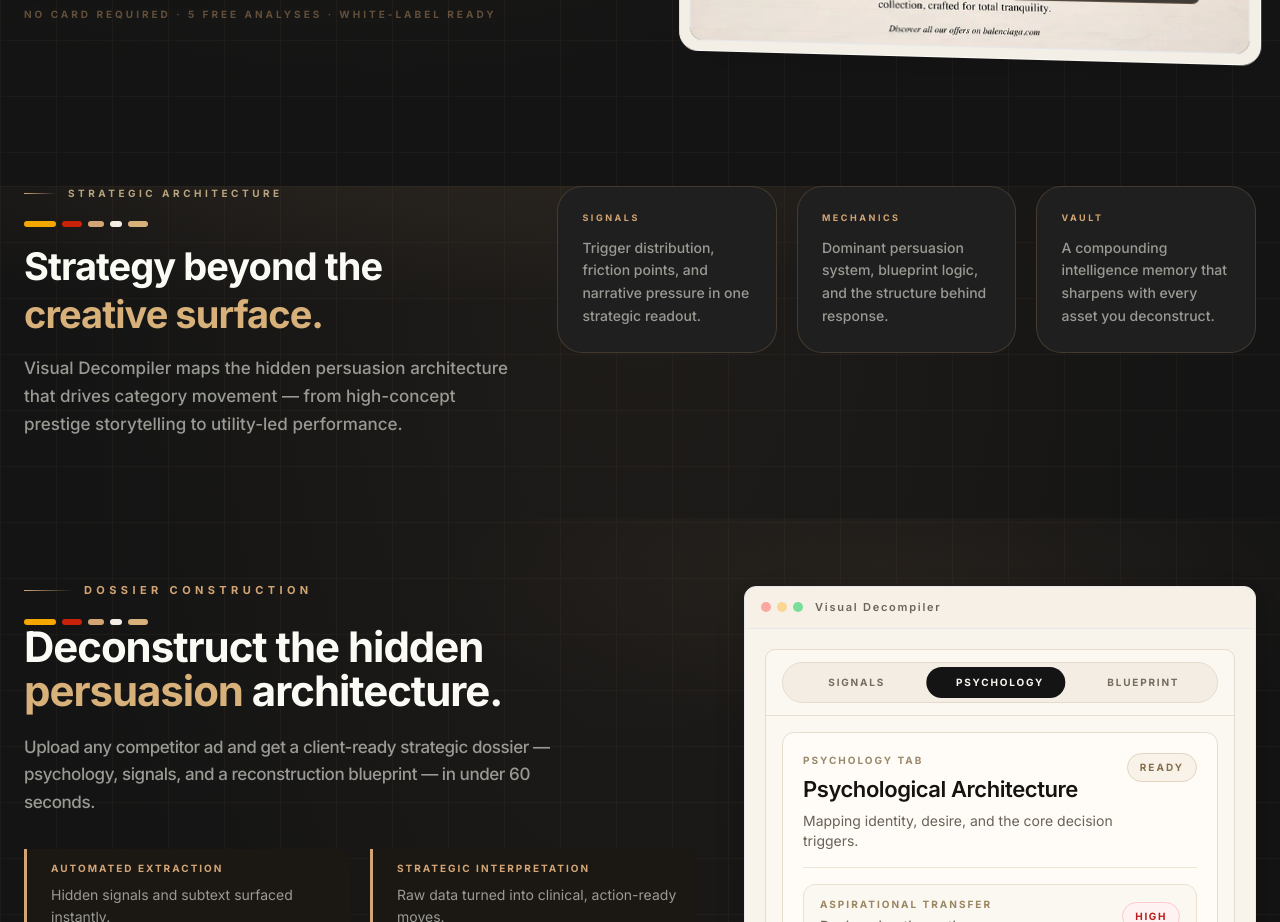
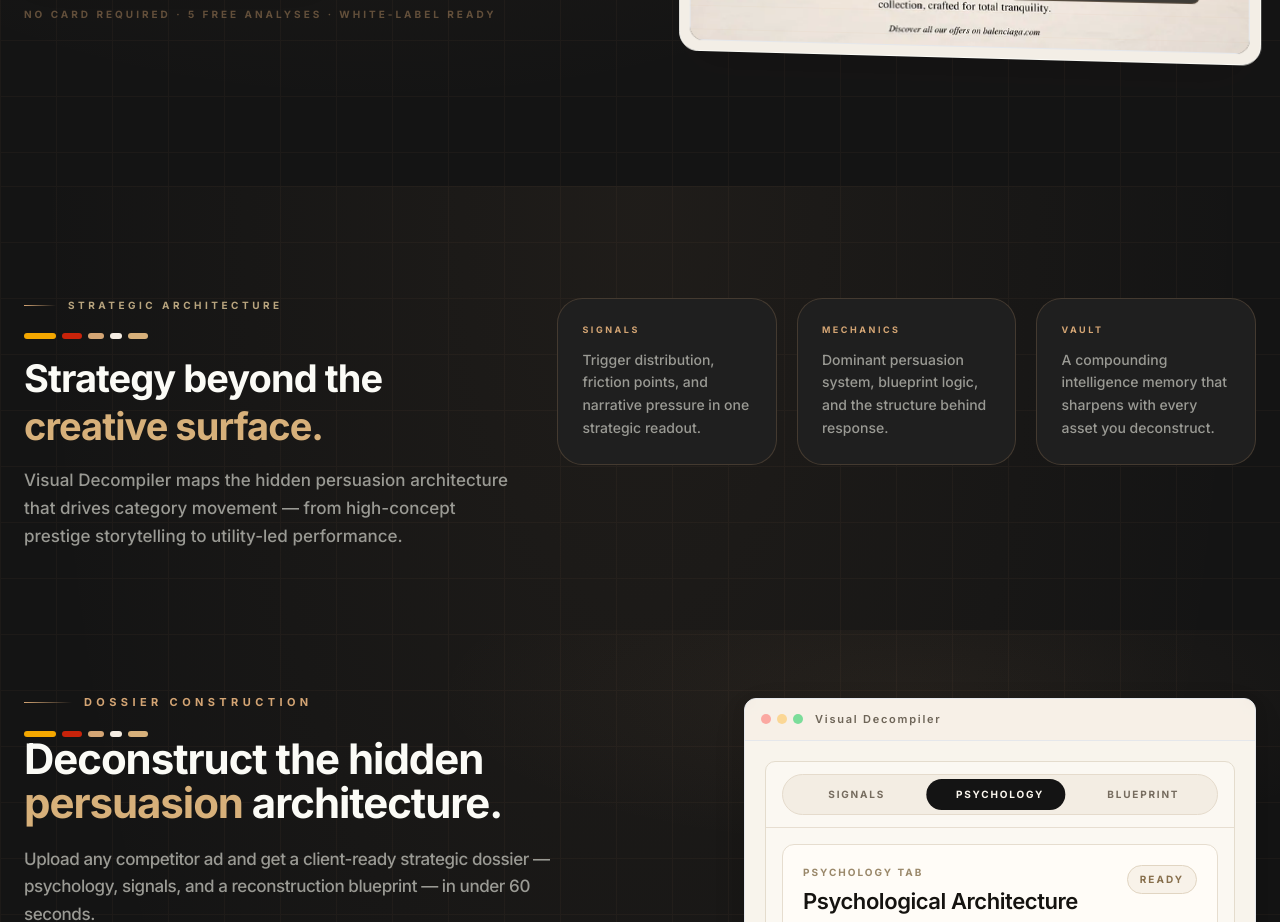
Before and after one commit to popvisly/visual-decompiler, a Next.js app: page / in a window 1280 px wide. Shown: the part 800-1722 px from the top of the page. Built offline with nearby package versions, Linux system fonts and the light colour scheme; no server answers.

Commit message:
Add spacing above strategic architecture

```diff
--- a/src/components/marketing/Hero.tsx
+++ b/src/components/marketing/Hero.tsx
@@ -12,9 +12,7 @@ export default function Hero({
     eyebrow = 'Strategic Architecture',
 }: Props) {
     return (
-        <section className="relative z-20 -mt-8 overflow-hidden rounded-t-[32px] bg-transparent pb-14 pt-14 text-[#FBFBF6] md:-mt-12 md:rounded-t-[44px] md:pb-16 md:pt-16 lg:-mt-16 lg:rounded-t-[56px] lg:pb-20 lg:pt-18">
-            <div className="pointer-events-none absolute inset-0 bg-[radial-gradient(ellipse_78%_56%_at_28%_8%,rgba(212,165,116,0.08)_0%,transparent_70%)]" />
-
+        <section className="relative z-20 mt-8 overflow-hidden rounded-t-[32px] bg-transparent pb-14 pt-14 text-[#FBFBF6] md:mt-10 md:rounded-t-[44px] md:pb-16 md:pt-16 lg:mt-12 lg:rounded-t-[56px] lg:pb-20 lg:pt-18">
             <div className="relative z-10 mx-auto max-w-7xl px-6">
                 <div className="grid gap-10 lg:grid-cols-[0.82fr_1.18fr] lg:items-start lg:gap-12">
                     <motion.div
```
